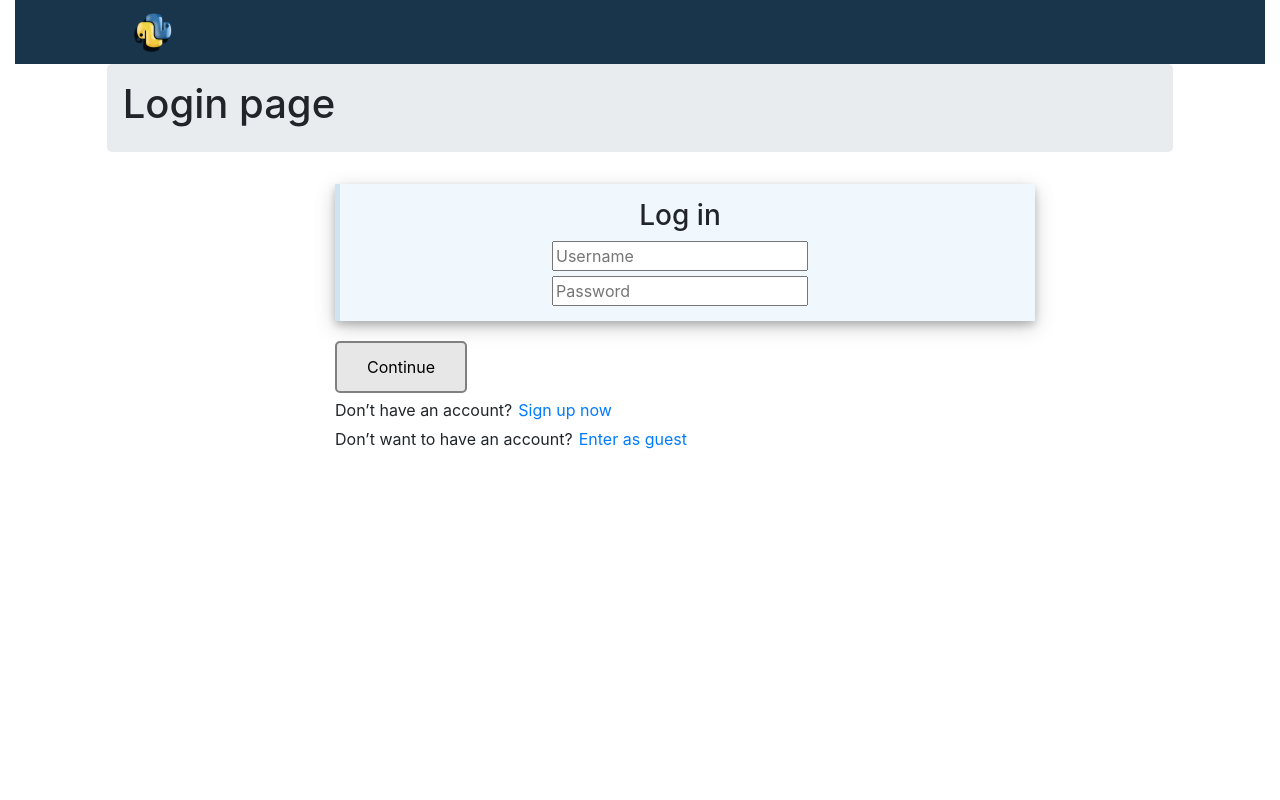
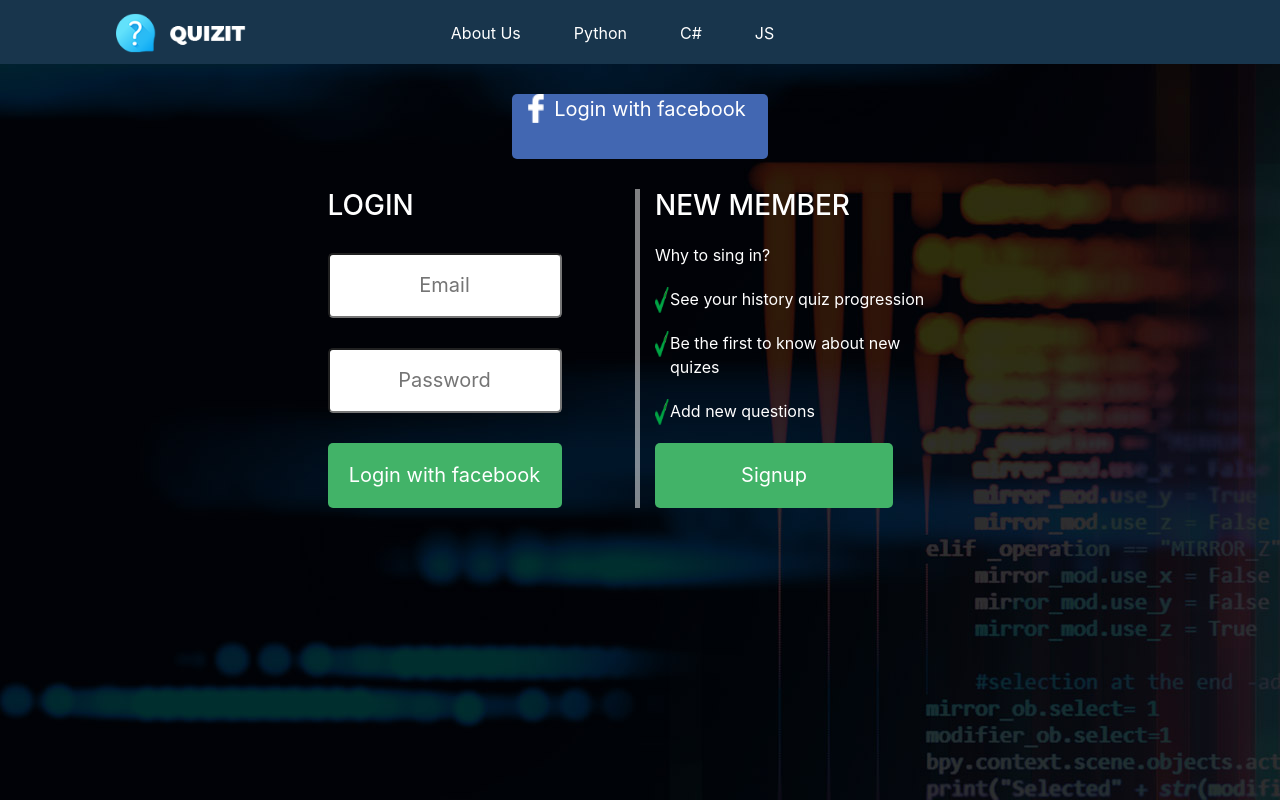
Before and after one commit to simalda/Quiz, a React app in the folder frontend/quiz/: page / in a window 1280 px wide. Built offline with nearby package versions, Linux system fonts and the light colour scheme.

Commit message:
Adding login page+ new design

```diff
--- a/frontend/quiz/src/Quiz.css
+++ b/frontend/quiz/src/Quiz.css
@@ -3,7 +3,7 @@
 }
 
 .App-logo {
-  animation: App-logo-spin infinite 20s linear;
+  /* animation: App-logo-spin infinite 20s linear; */
   height: 40px;
   pointer-events: none;
   margin-left:100px;
--- a/frontend/quiz/src/components/ChoseNUmberOfQuestions.js
+++ b/frontend/quiz/src/components/ChoseNUmberOfQuestions.js
@@ -18,7 +18,6 @@ class ChoseNUmberOfQuestions extends React.Component {
       <div>
         <div className={clasname}>
           <div>How many questions do you want in your questionary?</div>
-
           <input id="numberOfQuestionsInput" type="text" name="numberOfQuestions" />
           <button onClick={() => this.handlesubmit(this.props.onNUmberOfQuestionsSelected)}>
             Submit
--- a/frontend/quiz/src/components/LogInPage.js
+++ b/frontend/quiz/src/components/LogInPage.js
@@ -1,7 +1,9 @@
 import React, { Component } from "react";
 import ReactDOM from "react-dom";
 import "./login.css";
-import ContinueButton from "./ContinueButton";
+import facebook from "./FACEBOOK.png";
+import vi from "./CHECK.png";
+
 
 class LogInPage extends React.Component {
   constructor(props) {
@@ -36,50 +38,35 @@ class LogInPage extends React.Component {
         <h4>{autonticate}</h4>
       </div>
     ));
-  }
+  }s
 
   render() {
     return (
-      <form >
-          <div className="answer hov">
-        <h3>Log in</h3>
-        <div className="log" data-validate="Please enter username">
-          <input
+        <div>
+        <div className=" col-lg-12 facebook ">
+          <img className="image" src={facebook}   width="20" height="30"/><span >Login with facebook</span></div>
+          <div className="row top">
+          <div className="col-lg-3"></div>
+            <div className="col-lg-3 divExt">
+                <h3>LOGIN</h3>
+                <input  className="input button top" name="username" placeholder="Email"/>
+                <input  className="input button top" name="username" placeholder="Password"/>
+                <div className="login button top">
+                <span> Login with facebook </span> </div>
+           </div>
+            <div className="col-lg-3">
+                <h3>NEW MEMBER</h3>
+                <div className="text top">Why to sing in?</div>
+                <div  className="text "><img className="image" src={vi}   width="15" height="30"/>See your history quiz progression</div>
+                <div className="text "><img className="image" src={vi}   width="15" height="30"/>Be the first to know about new quizes</div>
+                <div className="text "> <img className="image" src={vi}   width="15" height="30"/>Add new questions</div>
+                <div className="login button">
+                <span>Signup</span>  </div>
+                </div>
+            <div className="col-lg-3"></div>
+            </div>
+          </div>
 
-            type="text"
-            name="username"
-            placeholder="Username"
-          />
-        </div>
-
-        <div className="log" data-validate="Please enter password">
-          <input
-
-            type="password"
-            name="pass"
-            placeholder="Password"
-          />
-        </div>
-        </div>
-        <div className="log">
-        <ContinueButton nextTurn={() => this.continueButtonClicked()} />
-        </div>
-
-        <div className="log guest">
-          <span className = "guest">Don’t have an account?</span>
-
-          <a href="#" >
-            Sign up now
-          </a>
-        </div>
-        <div className="log ">
-          <span className = "guest">Don’t want to have an account?</span>
-
-          <a href="#" >
-            Enter as guest
-          </a>
-        </div>
-      </form>
     );
   }
 }
--- a/frontend/quiz/src/components/NavBar.js
+++ b/frontend/quiz/src/components/NavBar.js
@@ -1,15 +1,36 @@
 import React from 'react'
-import logo from './python-logo.png';
+import logo from './LOGO.png';
+import { Link } from "react-router-dom";
 
+class NavBar extends React.Component {
+  constructor(props) {
+    super(props);
+    this.languages = ["Python", "C#", "JS"];
+  }
 
-function NavBar(){
-    return(
+  handlesubmit(submitter, value){
+     submitter(value);
+}
+
+produceLanguages(languages) {
+  return languages.map(language => (
+   <Link  key = {language}  class="navbar-text" id={language} onClick={() => this.handlesubmit(this.props.onLanguageSelected,language)}>
+   {language}  </Link>));
+}
+
+  render() {
+    return (
       <nav className="navbar">
       <div className="navbar-brand">
-      <img src={logo} height="40" className="App-logo"  alt=''></img>
+            <img src={logo} height="40" className="App-logo"  alt=''></img>
       </div>
+       <div className = "lang">
+       <Link  key = "AboutUs"  class="navbar-text" id="Language" onClick={() => this.handlesubmit(this.props.onNUmberOfQuestionsSelected)}>
+   About Us  </Link>
+      {this.produceLanguages(this.languages)} </div>
       </nav>
     )
   };
+}
 
 export default  NavBar
--- a/frontend/quiz/src/components/login.css
+++ b/frontend/quiz/src/components/login.css
@@ -1,3 +1,51 @@
+.top{
+  margin-top:30px;
+}
+.facebook{
+  background-color:#4267b2;
+  width: 20%;
+  height:65px;
+  color:white;
+  font-size: 20px;
+  text-align: center;
+  margin: auto;
+  border-radius: 5px;
+  margin-top:30px;
+
+ }
+ .button{
+  height:65px;
+  color:white;
+  font-size: 20px;
+  text-align: center;
+  border-radius: 5px;
+  display:table;
+  vertical-align:middle;
+ }
+.login{
+  display:grid;
+  width: 80%;
+  background-color:hsl(140, 46%, 48%);
+
+}
+.input{
+  width: 80%;
+}
+
+span{
+  margin: auto;
+  display: block;
+
+}
+.text, h3, h4{
+  margin:auto;
+  color:white;
+  margin-bottom:20px;
+}
+
+.image{
+float:left;
+}
 a:focus {
 	outline: none !important;
 }
@@ -20,3 +68,7 @@ a:hover {
   .guest{
       margin-right: 6px;
   }
+
+  .divExt{
+   border-right: solid 5px   rgba(255, 255, 255, 0.5) ;
+  }
--- a/frontend/quiz/src/index.css
+++ b/frontend/quiz/src/index.css
@@ -1,6 +1,7 @@
 body {
   margin: 0;
   padding: 0;
+  background-image: url("PIC.jpg");
   font-family: -apple-system, BlinkMacSystemFont, "Segoe UI", "Roboto", "Oxygen",
     "Ubuntu", "Cantarell", "Fira Sans", "Droid Sans", "Helvetica Neue",
     sans-serif;
--- a/frontend/quiz/src/index.js
+++ b/frontend/quiz/src/index.js
@@ -132,24 +132,13 @@ class App extends React.Component {
     });
   }
 
-  // onLanguageSelected(lang) {
-  //   var turnData;
-  //   var i
-  //   for(i=0; i<10;  i++){
-  //       this.state.quiz[i] =this.prepareQuiz( this.staticQuiz )
-  //   }
+  onLoginSelected(auton) {
+      this.setState({
+        ...this.state,
+        page: 1
+      });
 
-  //     this.setState({
-  //       ...this.state,
-  //       page: 0,
-  //       //quiz: quiz,
-  //       question: this.state.quiz[this.state.currentQuestion].question,
-  //       correctAnswer: this.state.quiz[this.state.currentQuestion].correctAnswer,
-  //       answerOptions: this.state.quiz[this.state.currentQuestion].answerOptions,
-  //       currentQuestion: this.state.currentQuestion + 1
-  //     });
-
-  // }
+  }
 
   continueButtonClicked() {
     if(this.state.isAnswerSelected === 1){
@@ -187,16 +176,10 @@ class App extends React.Component {
     if (this.state.page === -1) {
       body = (
         <div className="row">
-          <div className="col-lg-3"></div>
-          <div className="col-lg-6">
-            <LogInPage onLoginSelected={x => this.onLanguageSelected(x)} />
+              <div className="col-lg-12">
+            <LogInPage onLoginSelected={x => this.onLoginSelected(x)} />
           </div>
-          <div className="col-lg-3"></div>
-          <div className="row">
-          <div className="col-lg-12">
-                     </div>
-        </div>
-        </div>
+              </div>
       );
     }
     else if (this.state.page === 1) {
@@ -279,8 +262,8 @@ class App extends React.Component {
       <div className="container-fluid">
         <div className="row">
           <div className="col-lg-12">
-            <NavBar />
-            <Header page={this.state.page} lang = { this.state.lang} />
+            <NavBar {...this.state} onLanguageSelected={x => this.onLanguageSelected(x)}/>
+            {/* <Header page={this.state.page} lang = { this.state.lang} /> */}
           </div>
         </div>
 
```
Also changed, not shown: frontend/quiz/src/components/QuizStep.js (+0 -8 lines), frontend/quiz/src/PIC.jpg (added), frontend/quiz/src/bootstrap.min.css, frontend/quiz/src/components/CHECK.jpg (added), frontend/quiz/src/components/CHECK.png (added), frontend/quiz/src/components/FACEBOOK.png (added), frontend/quiz/src/components/LOGO.png (added).
